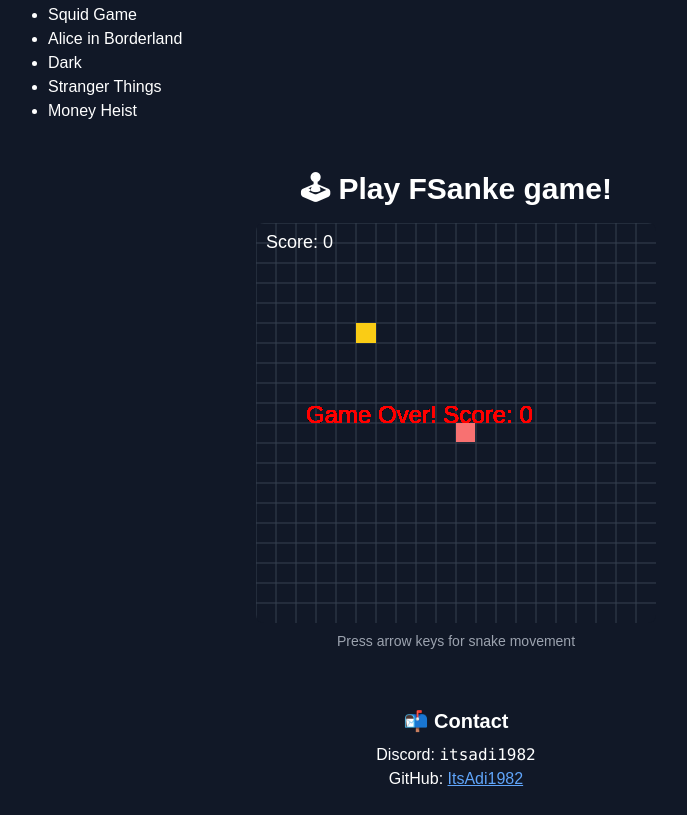
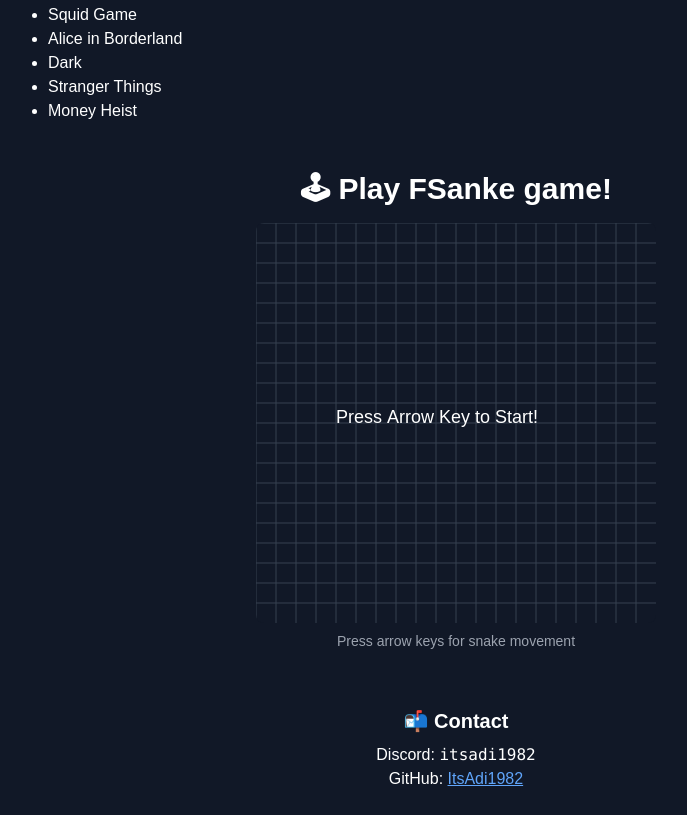
Before and after one commit to ItsAdi1982/ItsAdi1982, a plain HTML site: page index.html in a window 1280 px wide. Shown: the part 550-1365 px from the top of the page, without its empty margins (184-871 px from the left). Drawn offline with nearby package versions, Linux system fonts and the light colour scheme.

Commit message:
Update index.html

```diff
--- a/index.html
+++ b/index.html
@@ -75,7 +75,7 @@
     <p>GitHub: <a href="https://github.com/ItsAdi1982" class="text-blue-400 underline">ItsAdi1982</a></p>
   </section>
 
-  <script>
+ <script>
   const canvas = document.getElementById('gameCanvas');
   const ctx = canvas.getContext('2d');
 
@@ -86,9 +86,10 @@
   let food = { x: 5, y: 5 };
   let score = 0;
   let gameOver = false;
+  let started = false;
 
   function drawGrid() {
-    ctx.strokeStyle = '#374151'; // subtle grid lines
+    ctx.strokeStyle = '#374151';
     for (let i = 0; i < tileCount; i++) {
       ctx.beginPath();
       ctx.moveTo(i * gridSize, 0);
@@ -110,25 +111,27 @@
       return;
     }
 
-    // Clear canvas
     ctx.fillStyle = '#111827';
     ctx.fillRect(0, 0, canvas.width, canvas.height);
-
     drawGrid();
 
-    // Move snake
+    if (!started) {
+      ctx.fillStyle = 'white';
+      ctx.font = '18px sans-serif';
+      ctx.fillText("Press Arrow Key to Start!", 80, canvas.height / 2);
+      return;
+    }
+
     const head = {
       x: (snake[0].x + velocity.x + tileCount) % tileCount,
       y: (snake[0].y + velocity.y + tileCount) % tileCount
     };
     snake.unshift(head);
 
-    // Check self collision
     if (snake.slice(1).some(seg => seg.x === head.x && seg.y === head.y)) {
       gameOver = true;
     }
 
-    // Check food
     if (head.x === food.x && head.y === food.y) {
       score++;
       food = {
@@ -139,32 +142,31 @@
       snake.pop();
     }
 
-    // Draw food
     ctx.fillStyle = '#facc15';
     ctx.fillRect(food.x * gridSize, food.y * gridSize, gridSize, gridSize);
 
-    // Draw snake
     for (let i = 0; i < snake.length; i++) {
-      ctx.fillStyle = i === 0 ? '#f87171' : '#4ade80'; // red head, green body
+      ctx.fillStyle = i === 0 ? '#f87171' : '#4ade80'; // red head
       ctx.fillRect(snake[i].x * gridSize, snake[i].y * gridSize, gridSize - 1, gridSize - 1);
     }
 
-    // Draw score
     ctx.fillStyle = 'white';
     ctx.font = '18px sans-serif';
     ctx.fillText("Score: " + score, 10, 25);
   }
 
   window.addEventListener('keydown', e => {
-    if (gameOver) {
-      location.reload();
-    }
+    e.preventDefault(); // ⛔ prevent arrow keys from scrolling page
+    if (gameOver) return location.reload();
+
     switch (e.key) {
       case 'ArrowUp': if (velocity.y === 0) velocity = { x: 0, y: -1 }; break;
       case 'ArrowDown': if (velocity.y === 0) velocity = { x: 0, y: 1 }; break;
       case 'ArrowLeft': if (velocity.x === 0) velocity = { x: -1, y: 0 }; break;
       case 'ArrowRight': if (velocity.x === 0) velocity = { x: 1, y: 0 }; break;
     }
+
+    if (!started) started = true;
   });
 
   setInterval(draw, 100);
```
